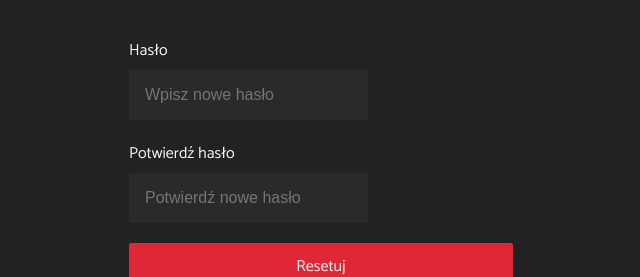
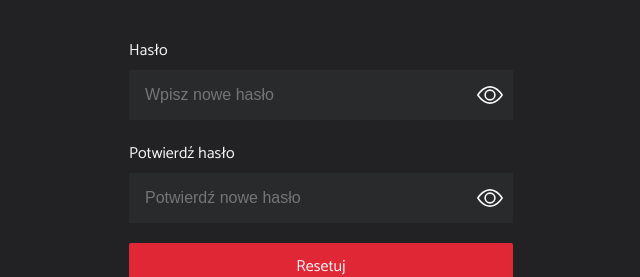
Before and after one commit to Jakub-Leszczewski/head-hunter-fe, a React (Create React App) app: page /signup/hr/1 in a window 1280 px wide. Shown: the part 305-582 px from the top of the page, without its empty margins (319-959 px from the left). Built offline with nearby package versions, Linux system fonts and the light colour scheme; no server answers.

Commit message:
change password

```diff
--- a/src/components/form/ChangePasswordForm/ChangePasswordForm.tsx
+++ b/src/components/form/ChangePasswordForm/ChangePasswordForm.tsx
@@ -1,4 +1,7 @@
 import { FormEvent, useState } from "react";
+import { OnlyUserResponse } from "types";
+import { useUser } from "../../../hooks/useUser";
+import { fetchTool } from "../../../utils/fetchHelpers";
 import { Button } from "../../common/Button/Button";
 import { InputFormPart } from "../../common/InputFormPart/InputFormPart";
 import { InputPassword } from "../../common/InputPassword/InputPassword";
@@ -17,11 +20,18 @@ const changePasswordDefaultState: ChangePasswordState = {
 
 export const ChangePasswordForm = () => {
 
+    const user = useUser() as OnlyUserResponse;
+
     const [changePassword, setChangePassword] = useState<ChangePasswordState>(changePasswordDefaultState);
+    const { newPassword, newPasswordRepeat, actualPassword } = changePassword;
 
-    const handleSubmit = (e: FormEvent) => {
+    const handleSubmit = async (e: FormEvent) => {
         e.preventDefault();
-        console.log('Zmiana hasła', changePassword);
+        if (newPassword !== newPasswordRepeat) return console.log('Podano różne hasła.');
+        const response = await fetchTool(`user/${user.id}/password`, 'PATCH', { password: actualPassword, newPassword });
+        if (!response.status) return console.log('Coś poszło nie tak.');
+        console.log('Hasło zostało zmienione.');
+        setChangePassword(changePasswordDefaultState);
     };
 
     const handleChange = (name: string, value: string | number) => {
--- a/src/views/NewPassword/NewPassword.tsx
+++ b/src/views/NewPassword/NewPassword.tsx
@@ -1,9 +1,9 @@
 import { FormEvent, useState } from 'react';
 import { FiKey } from 'react-icons/fi';
-import { Link, useNavigate } from 'react-router-dom';
-import { toast } from 'react-toastify';
-import { Input } from '../../components/common/Input/Input'
-import { Button } from '../../components/common/Button/Button'
+import { Link, useNavigate, useParams } from 'react-router-dom';
+import { Button } from '../../components/common/Button/Button';
+import { fetchTool } from '../../utils/fetchHelpers';
+import { InputPassword } from '../../components/common/InputPassword/InputPassword';
 
 interface NewPassword {
   password: string;
@@ -13,11 +13,13 @@ interface NewPassword {
 export const NewPassword = () => {
 
   const navigate = useNavigate();
+  const { token } = useParams();
 
   const [newPassword, setNewPassword] = useState<NewPassword>({
     password: '',
     confirmPassword: '',
   });
+  const { confirmPassword, password } = newPassword;
 
   const newPasswordHandler = (name: string, value: string | number) => {
     setNewPassword((newPassword) => ({
@@ -26,13 +28,13 @@ export const NewPassword = () => {
     }));
   };
 
-  const submitForgotPasswordHandler = (e: FormEvent): void => {
+  const submitForgotPasswordHandler = async (e: FormEvent) => {
     e.preventDefault();
-    toast.success('Twoje hasło zostało pomyślnie zresetowane.');
-    setTimeout(() => {
-      navigate('/login');
-
-    }, 2000);
+    if (password !== confirmPassword) return console.log('Podano różne hasła.');
+    const response = await fetchTool(`auth/password/${token}`, 'PUT', { newPassword: password });
+    if (!response.status) return console.log('Coś się popsuło i nie było mnie słychać');
+    console.log('Hasło zostało zmienione.');
+    navigate('/login');
   };
 
   return (
@@ -50,24 +52,22 @@ export const NewPassword = () => {
         <label htmlFor='new-password' className='forgot__form-label'>
           Hasło
         </label>
-        <Input
+        <InputPassword
           className='forgot__form-input'
           name='password'
-          type='password'
           placeholder='Wpisz nowe hasło'
-          value={newPassword.password}
-          change={newPasswordHandler}
+          password={newPassword.password}
+          changePassword={newPasswordHandler}
         />
         <label htmlFor='confirm_password' className='forgot_form_label'>
           Potwierdź hasło
         </label>
-        <Input
+        <InputPassword
           className='forgot__form-input'
           name='confirmPassword'
-          type='password'
           placeholder='Potwierdź nowe hasło'
-          value={newPassword.confirmPassword}
-          change={newPasswordHandler}
+          password={newPassword.confirmPassword}
+          changePassword={newPasswordHandler}
         />
         <Button type='submit' className='forgot__form-btn' textName='Resetuj' />
       </form>
```
